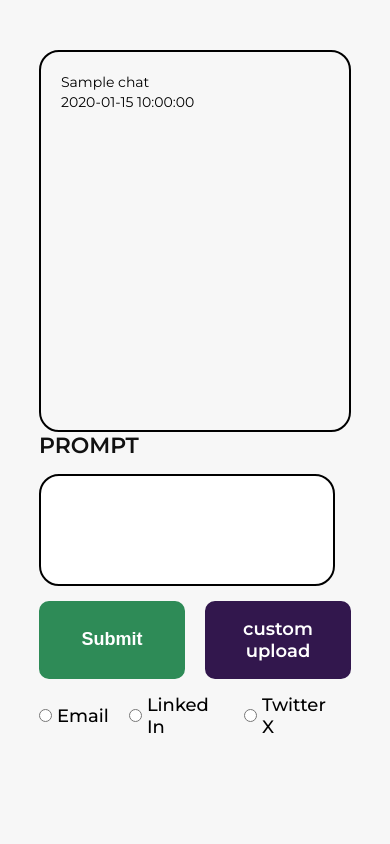
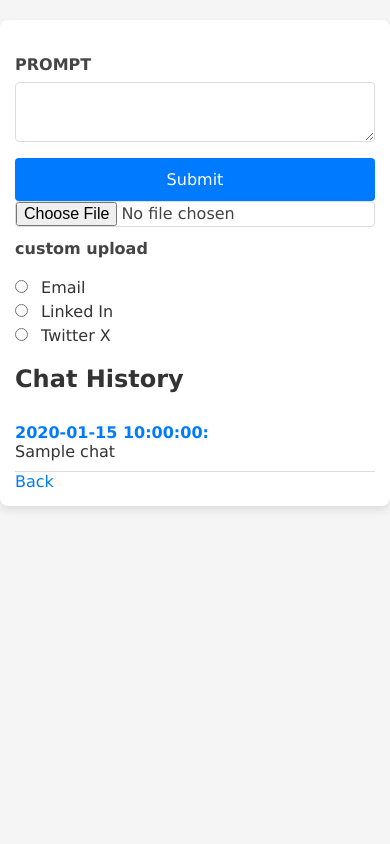
Before and after one commit to NachiappanAnandan/Chat-GPT, a Flask app: template templates/chatbot.html in a window 390 px wide. Run offline with Flask 3, Linux system fonts and the light colour scheme; the template is opened without the code that fills it: most values are stand-ins (such as "Sample title", 1, 10 or a date in 2020).

Commit message:
second commit

```diff
--- a/app.py
+++ b/app.py
@@ -1,13 +1,10 @@
-
-from flask import Flask, render_template, request
-
+from flask import Flask, render_template, request, redirect, url_for, session
 from openai import OpenAI
 import os
 from dotenv import load_dotenv
 from firebase import firebase
 from datetime import datetime
 from docx2txt import docx2txt
-
 
 load_dotenv()
 
@@ -22,44 +19,90 @@ client = AzureOpenAI(
     azure_endpoint=os.environ["AZURE_ENDPOINT"]
 )
 
-# First param pass the firebase database link
-firebase = firebase.FirebaseApplication('https://contentversioning-c8b60-default-rtdb.firebaseio.com/', None)
-
+# Firebase configuration
+firebase = firebase.FirebaseApplication('https://alchemists-ver-1-default-rtdb.firebaseio.com/', None)
 
 app = Flask(__name__)
+app.secret_key = os.environ.get("SECRET_KEY", "your_secret_key")  # Add a secret key for session management
+
 
 @app.route("/")
 def home():
-    return render_template("index.html")
+    if "user" in session:
+        return render_template("index.html", user=session["user"])
+    return redirect(url_for("login"))
+
+
+@app.route("/login", methods=["GET", "POST"])
+def login():
+    if request.method == "POST":
+        username = request.form["username"]
+        password = request.form["password"]
+        user = firebase.get(f'/users/{username}', None)
+        if user and user["password"] == password:  # Direct password comparison
+            session["user"] = username
+            return redirect(url_for("home"))
+        return "Invalid username or password"
+    return render_template("login.html")
+
+
+@app.route("/signup", methods=["GET", "POST"])
+def signup():
+    if request.method == "POST":
+        username = request.form["username"]
+        password = request.form["password"]
+        user_data = {
+            "username": username,
+            "password": password,  # Store plain password
+            "chatHistory": {}
+        }
+        firebase.put('/users', username, user_data)
+        return redirect(url_for("login"))
+    return render_template("signup.html")
+
+
+@app.route("/logout")
+def logout():
+    session.pop("user", None)
+    return redirect(url_for("login"))
+
 
 
 @app.route("/chat", methods=["POST"])
 def chat():
+    if "user" not in session:
+        return redirect(url_for("login"))
+
     user_input = request.form["message"]
     if user_input == "":
         file = request.files['prompt-file']
         user_input = docx2txt.process(file)
     convert_to = request.form['options']
     prompt = f"USER: {user_input}\nChatbot: "
-    userResponseData = {"timestamp": datetime.utcnow(), "chat": user_input, "convert_to": convert_to}
-    # firebase.post("/chatHistory", userResponseData)
+    userResponseData = {"timestamp": datetime.utcnow().isoformat(), "chat": user_input, "convert_to": convert_to}
+
+    user = session["user"]
+    user_chat_history = firebase.get(f'/users/{user}/chatHistory', None) or []
+    user_chat_history.append(userResponseData)
+
     response = client.chat.completions.create(
         model="gpt-4o",
         messages=[
             {
                 "role": "user",
-                "content": prompt + "change this content to" + convert_to
+                "content": prompt + "change this content to " + convert_to
             },
         ],
     )
 
     bot_response = response.choices[0].message.content
-    aiResponseData = {"timestamp": datetime.utcnow(), "chat": bot_response}
-    firebase.post("/chatHistory", aiResponseData)
-    result = firebase.get('/chatHistory', None)
-    return render_template(
-        "chatbot.html", chat=result
-    )
+    aiResponseData = {"timestamp": datetime.utcnow().isoformat(), "chat": bot_response}
+    user_chat_history.append(aiResponseData)
+
+    firebase.put(f'/users/{user}', 'chatHistory', user_chat_history)
+    result = firebase.get(f'/users/{user}/chatHistory', None)
+    return render_template("chatbot.html", chat=result)
+
 
 if __name__ == "__main__":
     app.run(debug=True)
--- a/static/style.css
+++ b/static/style.css
@@ -1,129 +1,140 @@
-@import url('https://fonts.googleapis.com/css2?family=Montserrat:ital,wght@0,100..900;1,100..900&display=swap');
-
-*{
+/* Basic Reset */
+* {
     margin: 0;
     padding: 0;
     box-sizing: border-box;
+    font-family: "Source Sans Pro",Verdana,sans-serif;
 }
 
-body{
-    font-family: "Montserrat", sans-serif;
-    background-color: #F7F7F7;
-    height: 100vh;
+/* Body Styling */
+body {
+    font-family: 'Segoe UI', Tahoma, Geneva, Verdana, sans-serif;
+    background-color: #f5f5f5;
+    color: #333;
 }
 
-main{
-    display: flex;
-    flex-direction: column;
-    padding: 40px 10%;
-    height: 100%;
-}
-.form{
-    height: 40%;
-    display: flex;
-    flex-direction: column;
-    gap: 15px;
+/* Main Container */
+main {
+    max-width: 900px;
+    margin: 20px auto;
+    padding: 20px;
+    background: #fff;
+    border-radius: 8px;
+    box-shadow: 0 4px 8px rgba(0, 0, 0, 0.1);
 }
 
-.prompt-label{
-    color: #111111;
-    font-size: 22px;
-    font-weight: 600;
+/* Form Styling */
+form {
+    margin-top: 20px;
 }
 
-.prompt-text-area{
-    width: 95%;
-    flex: 1;
-    border-radius: 20px;
-    padding: 20px;
-    font-size: 18px;
-    outline: none;
-    font-weight: 400;
-    border: 2px black solid;
-    resize: none;
-}
-.button-container{
-    display: flex;
-    gap: 20px;
-}
-.prompt-file-upload{
-    display: none;
-}
-.prompt-file-upload-label{
-    background-color: #32174D;
-    border: 2.5px #32174D solid;
-    text-align: center;
-    border-radius: 10px;
-    padding: 15px 30px;
-    width: 250px;
-    font-size: 18px;
+label {
+    display: block;
+    margin-bottom: 8px;
     font-weight: 600;
-    color: #fff;
-}
-.prompt-file-upload-label:hover{
-    background-color: #fff;
-    color: #32174D;
-    cursor: pointer;
+    color: #444;
 }
 
-.radio-clear{
-    padding:5px 10px;
-    background-color: #848482;
-    border:2px #848482 solid ;
-    outline: none;
-    color: #fff;
-    font-size: 14px;
-    font-weight: 500;
-    border-radius: 6px;
-    cursor: pointer;
-}
-.radio-clear:hover{
-    background-color: #fff;
-    color: #848482;
+input[type="text"],
+input[type="password"],
+textarea,
+input[type="file"] {
+    width: 100%;
+    padding: 10px;
+    border: 1px solid #ddd;
+    border-radius: 4px;
+    margin-bottom: 12px;
+    font-size: 16px;
 }
 
-.submit-prompt{
-    background-color: #2E8B57;
-    border: 2.5px #2E8B57 solid;
-    text-align: center;
-    border-radius: 10px;
-    padding: 15px 30px;
-    width: 250px;
-    font-size: 18px;
-    font-weight: 600;
-    color: #fff;
+input[type="file"] {
+    padding: 0;
 }
 
-.submit-prompt:hover{
-    background-color: #fff;
-    color: #2E8B57;
+button {
+    background-color: #007bff;
+    color: #fff;
+    border: none;
+    padding: 12px 20px;
+    border-radius: 4px;
     cursor: pointer;
+    font-size: 16px;
+    transition: background-color 0.3s ease;
 }
 
-.options-container{
-    /* background-color: black; */
-    width: 95%;
-    display: flex;
-    gap: 20px;
-}
-.radio-button-label{
-    font-size: 18px;
-    font-weight: 500;
-    display: flex;
-    align-items: center;
-    justify-content: center;
-    gap: 5px;
+button:hover {
+    background-color: #0056b3;
 }
 
-.prompt-result{
-    height: 50%;
-    width: 100%;
+/* Radio Buttons */
+.options-container {
+    margin: 20px 0;
+}
+
+.radio-button-label {
+    display: block;
+    margin-bottom: 5px;
+    font-weight: 500;
+    color: #333;
+}
+
+.radio-button-prompt {
+    margin-right: 8px;
+}
+
+/* Chat History */
+.prompt-result {
+    margin-top: 20px;
+}
+
+.prompt-result ul {
+    list-style-type: none;
+    padding: 0;
+}
+
+.prompt-result li {
+    border-bottom: 1px solid #ddd;
+    padding: 10px 0;
+    font-size: 16px;
+}
+
+.prompt-result strong {
+    display: block;
+    color: #007bff;
+}
+
+/* Navigation Links */
+a {
+    color: #007bff;
+    text-decoration: none;
+    font-weight: 500;
+}
+
+a:hover {
+    text-decoration: underline;
+}
+
+/* Headers and Text */
+h1, h2, h3 {
+    color: #333;
+    margin-bottom: 20px;
+}
+
+h2 {
+    font-size: 24px;
+}
+
+p {
     margin-top: 10px;
-    border-radius: 20px;
-    border: 2px solid black;
-    overflow-y: scroll;
-    padding: 20px;
-    font-size: 14px;
-    line-height: 20px;
-    font-weight: 400;
 }
+
+/* Responsive Design */
+@media (max-width: 768px) {
+    main {
+        padding: 15px;
+    }
+
+    button {
+        width: 100%;
+    }
+}
--- a/templates/chatbot.html
+++ b/templates/chatbot.html
@@ -1,45 +1,53 @@
 <!DOCTYPE html>
 <html lang="en">
+
 <head>
     <meta charset="UTF-8">
     <meta name="viewport" content="width=device-width, initial-scale=1.0">
     <title>Document</title>
-    <link rel="stylesheet"type="text/css" href="{{url_for('static', filename='style.css')}}">
+    <link rel="stylesheet" type="text/css" href="{{ url_for('static', filename='style.css') }}">
 </head>
+
 <body>
     <main>
         <div class="prompt-result">
-            {% for p in chat %}
-              <p> {{ chat[p]["chat"] }} </p>
-              <p> {{ chat[p]["timestamp"] }} </p>
-                <br>
-            {% endfor %}
-        </div>
-        <form class="form" method="post" action="{{url_for('chat')}}" enctype=multipart/form-data>
+            <form class="form" method="post" action="{{ url_for('chat') }}" enctype=multipart/form-data>
                 <label class="prompt-label" for="prompt">PROMPT</label>
                 <textarea class="prompt-text-area" name="message" id="prommpt"></textarea>
                 <div class="button-container">
                     <button class="submit-prompt" type="submit">
                         Submit
                     </button>
-                <label class="prompt-file-upload-label" for="prompt-file-upload" >
+                    <label class="prompt-file-upload-label" for="prompt-file-upload">
                         <input class="prompt-file-upload" id="prompt-file-upload" type="file" name="prompt-file">
                         custom upload
                     </label>
                 </div>
                 <div class="options-container">
-                <label class="radio-button-label label-email" checked="checked" for="options" >
-                    <input class="radio-button-prompt email-radio-button" type="radio" name="options" id="email" value="email">
+                    <label class="radio-button-label label-email" checked="checked" for="options">
+                        <input class="radio-button-prompt email-radio-button" type="radio" name="options" id="email"
+                            value="email">
                         Email
                     </label>
-                <label class="radio-button-label label-linkedin" for="options" >
-                    <input class="radio-button-prompt email-radio-button" type="radio" name="options" id="linkedin" value="linkedin" >
+                    <label class="radio-button-label label-linkedin" for="options">
+                        <input class="radio-button-prompt email-radio-button" type="radio" name="options" id="linkedin"
+                            value="linkedin">
                         Linked In
                     </label>
-                <label class=" radio-button-label label-twitter" for="options" >
-                    <input class=" radio-button-prompt email-radio-button" type="radio" name="options" id="twitter" value="twitter">
+                    <label class="radio-button-label label-twitter" for="options">
+                        <input class="radio-button-prompt email-radio-button" type="radio" name="options" id="twitter"
+                            value="twitter">
                         Twitter X
                     </label>
+                </div>
+                <div>
+                    <h2>Chat History</h2>
+                    <ul>
+                        {% for chat_entry in chat %}
+                        <li><strong>{{ chat_entry.timestamp }}:</strong> {{ chat_entry.chat }}</li>
+                        {% endfor %}
+                    </ul>
+                    <a href="/">Back</a>
                 </div>
             </form>
         </main>
```
Also changed, not shown: static/login.css (added, +94 -0 lines), static/signup.css (added, +94 -0 lines), templates/index.html (+30 -8 lines), templates/login.html (added, +28 -0 lines), templates/signup.html (added, +28 -0 lines). Lines whose indentation alone changed are shown as unchanged.
